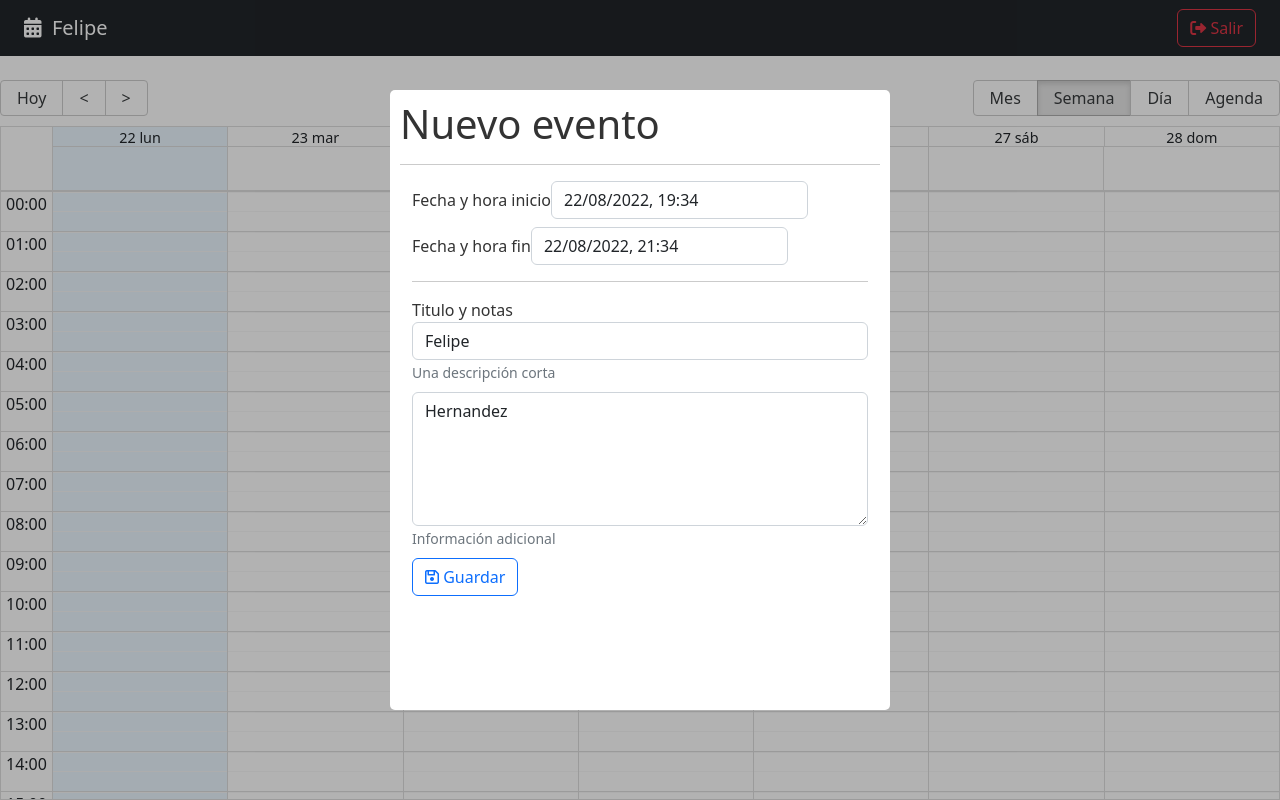
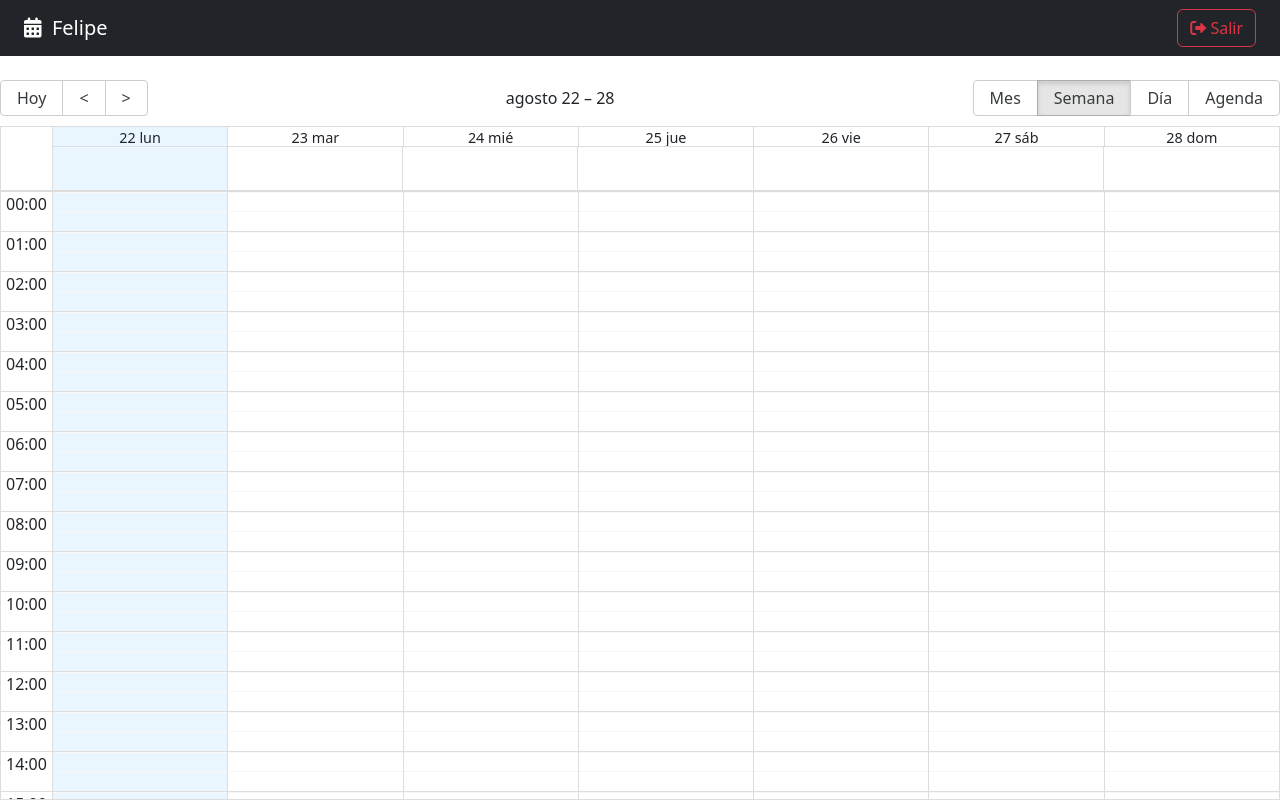
Before and after one commit to FelipeHernandez98/calendar-app-react, a React (Vite) app: page / in a window 1280 px wide. Built offline with nearby package versions, Linux system fonts and the light colour scheme.

Commit message:
usando un custom hook para evitarhacer dispatchdirectamente desde el componente para cerrar y abrir el modal

```diff
--- a/src/calendar/components/CalendarModal.jsx
+++ b/src/calendar/components/CalendarModal.jsx
@@ -7,6 +7,7 @@
 import Swal from 'sweetalert2'
 import 'sweetalert2/dist/sweetalert2.min.css'
 import { useMemo } from 'react';
+import { useUiStore } from '../../hooks';
 
 registerLocale('es', es)
 
@@ -25,7 +26,8 @@
 
 export const CalendarModal = () => {
 
-    const [isOpen, setIsOpen] = useState(true);
+    const { isDateModalOpen, closeDateModal } = useUiStore();
+    //const [isOpen, setIsOpen] = useState(true);
     const [formSubmitted, setFormSubmitted] = useState(false);
 
     const [ formValues, setFormValues ] = useState({
@@ -55,8 +57,7 @@
     }
 
     const onCloseModal = () => {
-        setIsOpen(false)
-        console.log('Cerrando modal')
+        closeDateModal();
     }
 
     const onSubmit = ( event ) =>{
@@ -76,8 +77,8 @@
 
     return (
         <Modal
-            isOpen={isOpen}
-            onRequestClose={onCloseModal}
+            isOpen={ isDateModalOpen }
+            onRequestClose={ onCloseModal }
             style={customStyles}
             className="modal"
             overlayClassName="modal-fondo"
--- a/src/calendar/pages/CalendarPage.jsx
+++ b/src/calendar/pages/CalendarPage.jsx
@@ -4,6 +4,7 @@
 import { addHours } from 'date-fns'
 import { getMessagesES, localizer } from '../../helpers';
 import { useState } from 'react';
+import { useUiStore } from '../../hooks';
 
 
 
@@ -21,7 +22,7 @@
 
 export const CalendarPage = () => {
 
-
+  const { openDateModal } = useUiStore();
   const [lastView, setLastView ] = useState(localStorage.getItem('lastView') || 'week');
 
   const eventStyleGetter = ( event, start, end , isSelected ) =>{
@@ -39,7 +40,7 @@
   }
 
   const onDoubleClick = ( event ) =>{
-
+    openDateModal();
   }
 
   const onSelect = ( event ) =>{
--- /dev/null
+++ b/src/hooks/index.js
@@ -0,0 +1,3 @@
+
+
+export * from './useUiStore'
--- /dev/null
+++ b/src/hooks/useUiStore.js
@@ -0,0 +1,34 @@
+import { useDispatch, useSelector } from "react-redux"
+import { onCloseDateModal, onOpenDateModal } from "../store";
+
+
+export const useUiStore = () => {
+
+    const dispatch = useDispatch();
+
+    const { isDateModalOpen } = useSelector( state => state.ui )
+
+    const openDateModal = () => {
+        dispatch( onOpenDateModal() );
+    }
+
+    const closeDateModal = () => {
+        dispatch( onCloseDateModal() );
+    }
+
+    // Si esta true cerrar modal, si esta en false abrir modal
+    const toggleDateModal = () =>{
+        (isDateModalOpen)
+            ? openDateModal()
+            : closeDateModal();
+    }
+
+    return{
+        //Propiedades
+        isDateModalOpen,
+        //Metodos
+        openDateModal,
+        closeDateModal,
+        toggleDateModal
+    }
+}
--- a/src/store/ui/uiSlice.js
+++ b/src/store/ui/uiSlice.js
@@ -8,7 +8,8 @@
     reducers: {
         onOpenDateModal: (state) => {
             state.isDateModalOpen = true;
-        },onCloseDateModal: (state) => {
+        },
+        onCloseDateModal: (state) => {
             state.isDateModalOpen = false;
         },
     }
```
